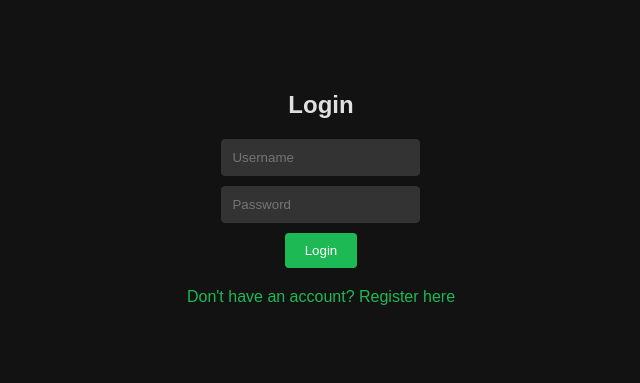
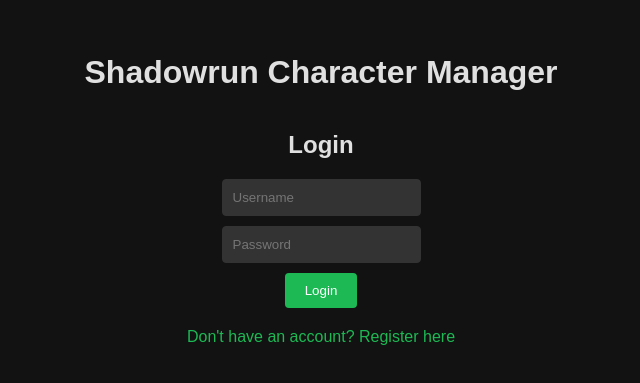
Before and after one commit to MooseProxy/CharacterManager, a React (Create React App) app: page /login in a window 1280 px wide. Shown: the part 231-614 px from the top of the page, without its empty margins (319-959 px from the left). Built offline with nearby package versions, Linux system fonts and the light colour scheme.

Commit message:
new commit

```diff
--- a/src/components/Login.js
+++ b/src/components/Login.js
@@ -21,6 +21,7 @@
 
   return (
     <div className="auth-container">
+      <h1>Shadowrun Character Manager</h1>
       <h2>Login</h2>
       <form onSubmit={handleSubmit}>
         <input
--- a/src/components/Register.js
+++ b/src/components/Register.js
@@ -22,6 +22,7 @@
 
   return (
     <div className="auth-container">
+      <h1>Shadowrun Character Manager</h1>
       <h2>Register</h2>
       <form onSubmit={handleSubmit}>
         <input
```
